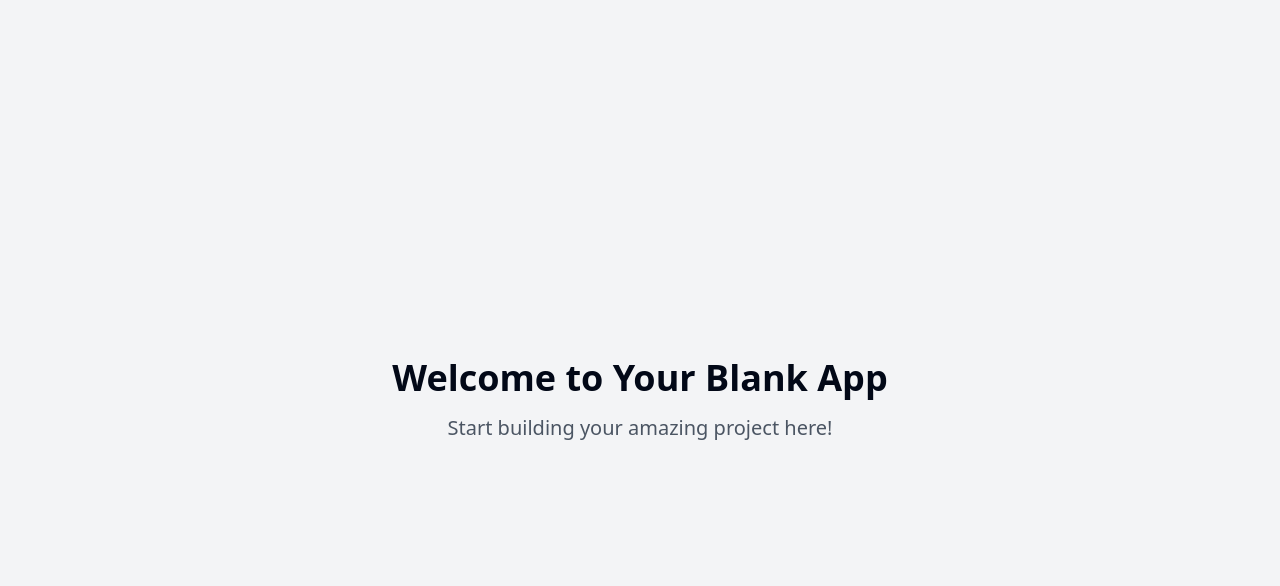
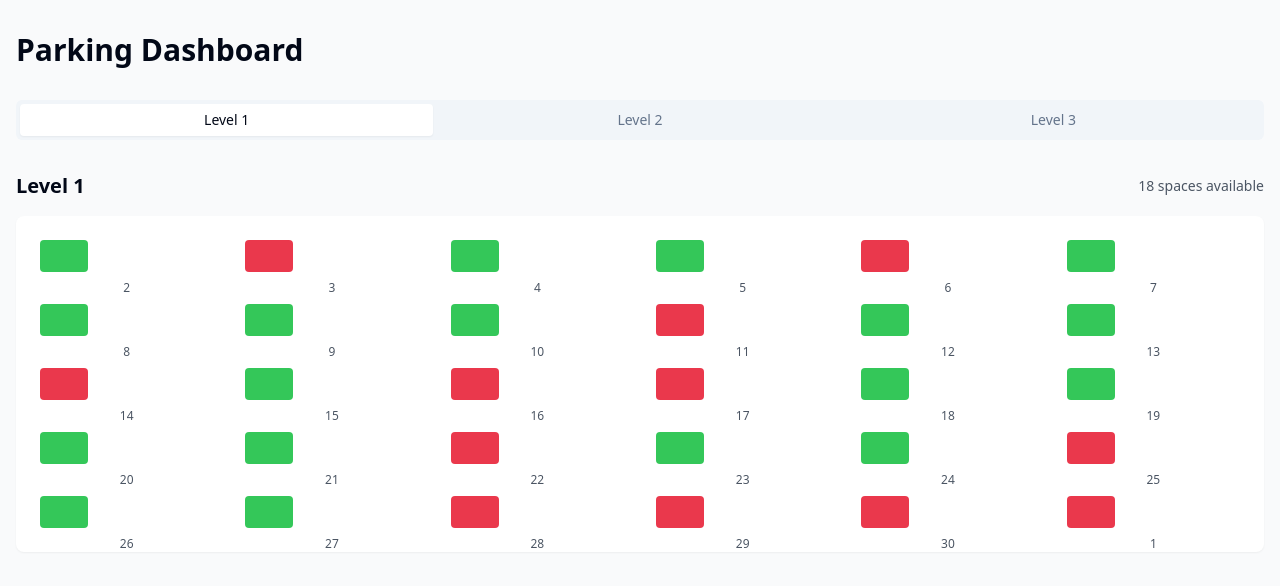
Before and after one commit to warathepj/park-vista-dashboard-glow, a React (Vite) app: page / in a window 1280 px wide. Shown: the top 586 px of the page. Built offline with nearby package versions, Linux system fonts and the light colour scheme.

Commit message:
Add car parking dashboard
Implements a car parking dashboard with 3 levels, each having 30 spaces represented by red and green rectangles.

```diff
--- /dev/null
+++ b/src/components/ParkingDashboard.tsx
@@ -0,0 +1,41 @@
+
+import { Tabs, TabsContent, TabsList, TabsTrigger } from "@/components/ui/tabs";
+import { useState } from "react";
+import { ParkingLevel as ParkingLevelType } from "@/types/parking";
+import ParkingLevel from "./ParkingLevel";
+
+const ParkingDashboard = () => {
+  const [parkingLevels] = useState<ParkingLevelType[]>(() => {
+    // Initialize parking data
+    return Array.from({ length: 3 }, (_, levelIndex) => ({
+      level: levelIndex + 1,
+      spaces: Array.from({ length: 30 }, (_, spaceIndex) => ({
+        id: levelIndex * 30 + spaceIndex + 1,
+        level: levelIndex + 1,
+        isOccupied: Math.random() < 0.5, // Randomly set occupancy for demo
+      })),
+    }));
+  });
+
+  return (
+    <div className="container mx-auto px-4 py-8">
+      <h1 className="text-3xl font-bold mb-8">Parking Dashboard</h1>
+      <Tabs defaultValue="1" className="w-full">
+        <TabsList className="grid w-full grid-cols-3 mb-8">
+          {parkingLevels.map((level) => (
+            <TabsTrigger key={level.level} value={level.level.toString()}>
+              Level {level.level}
+            </TabsTrigger>
+          ))}
+        </TabsList>
+        {parkingLevels.map((level) => (
+          <TabsContent key={level.level} value={level.level.toString()}>
+            <ParkingLevel spaces={level.spaces} levelNumber={level.level} />
+          </TabsContent>
+        ))}
+      </Tabs>
+    </div>
+  );
+};
+
+export default ParkingDashboard;
--- /dev/null
+++ b/src/components/ParkingLevel.tsx
@@ -0,0 +1,34 @@
+
+import { ParkingSpace as ParkingSpaceType } from "@/types/parking";
+import ParkingSpace from "./ParkingSpace";
+
+interface ParkingLevelProps {
+  spaces: ParkingSpaceType[];
+  levelNumber: number;
+}
+
+const ParkingLevel = ({ spaces, levelNumber }: ParkingLevelProps) => {
+  const availableSpaces = spaces.filter((space) => !space.isOccupied).length;
+
+  return (
+    <div className="w-full">
+      <div className="mb-4 flex justify-between items-center">
+        <h2 className="text-xl font-semibold">Level {levelNumber}</h2>
+        <span className="text-sm text-gray-600">
+          {availableSpaces} spaces available
+        </span>
+      </div>
+      <div className="grid grid-cols-6 gap-8 p-6 bg-white rounded-lg shadow-sm">
+        {spaces.map((space) => (
+          <ParkingSpace
+            key={space.id}
+            isOccupied={space.isOccupied}
+            spaceNumber={space.id % 30 + 1}
+          />
+        ))}
+      </div>
+    </div>
+  );
+};
+
+export default ParkingLevel;
--- /dev/null
+++ b/src/components/ParkingSpace.tsx
@@ -0,0 +1,26 @@
+
+import { cn } from "@/lib/utils";
+
+interface ParkingSpaceProps {
+  isOccupied: boolean;
+  spaceNumber: number;
+}
+
+const ParkingSpace = ({ isOccupied, spaceNumber }: ParkingSpaceProps) => {
+  return (
+    <div className="relative">
+      <div
+        className={cn(
+          "w-12 h-8 rounded-sm transition-colors duration-300",
+          isOccupied ? "bg-[#ea384c]" : "bg-[#34c759]"
+        )}
+      >
+        <span className="absolute -bottom-6 left-1/2 -translate-x-1/2 text-xs text-gray-600">
+          {spaceNumber}
+        </span>
+      </div>
+    </div>
+  );
+};
+
+export default ParkingSpace;
--- a/src/pages/Index.tsx
+++ b/src/pages/Index.tsx
@@ -1,12 +1,10 @@
-// Update this page (the content is just a fallback if you fail to update the page)
+
+import ParkingDashboard from "@/components/ParkingDashboard";
 
 const Index = () => {
   return (
-    <div className="min-h-screen flex items-center justify-center bg-gray-100">
-      <div className="text-center">
-        <h1 className="text-4xl font-bold mb-4">Welcome to Your Blank App</h1>
-        <p className="text-xl text-gray-600">Start building your amazing project here!</p>
-      </div>
+    <div className="min-h-screen bg-gray-50">
+      <ParkingDashboard />
     </div>
   );
 };
--- /dev/null
+++ b/src/types/parking.ts
@@ -0,0 +1,11 @@
+
+export interface ParkingSpace {
+  id: number;
+  level: number;
+  isOccupied: boolean;
+}
+
+export interface ParkingLevel {
+  level: number;
+  spaces: ParkingSpace[];
+}
```
